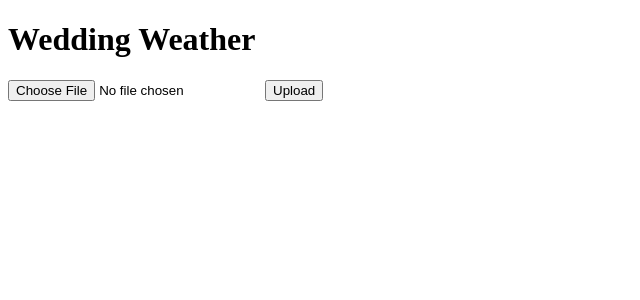
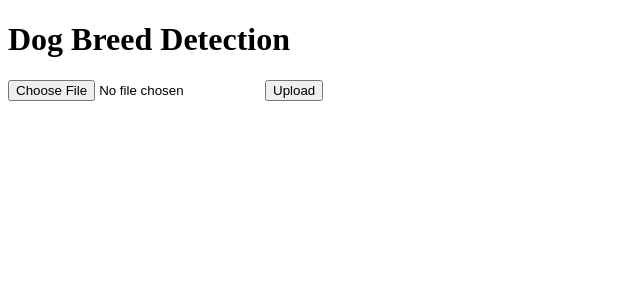
Before and after one commit to katelynburke/dog_breed_detection, a Flask app: page / in a window 1280 px wide. Shown: the part 52-352 px from the top of the page, without its empty margins (0-640 px from the left). Run offline with Flask 2, Linux system fonts and the light colour scheme; some libraries are stand-ins or nearby versions.

Commit message:
edited index

```diff
--- a/templates/index.html
+++ b/templates/index.html
@@ -2,7 +2,7 @@
 <html lang="en">
 <head>
     <meta charset="utf-8">
-    <title>Wedding Weather</title>
+    <title>Dog Breed Detection</title>
     <!-- Link and Script for Bootstrap -->
     <meta name="viewport" content="width=device-width, initial-scale=1">
     <script src="https://code.jquery.com/jquery-3.3.1.slim.min.js" integrity="sha384-q8i/X+965DzO0rT7abK41JStQIAqVgRVzpbzo5smXKp4YfRvH+8abtTE1Pi6jizo" crossorigin="anonymous"></script>
@@ -23,7 +23,7 @@
     </nav>
 
 
-    <h1>Wedding Weather</h1>
+    <h1>Dog Breed Detection</h1>
 
 
     <form action = "/success" method = "post" enctype="multipart/form-data">
```
